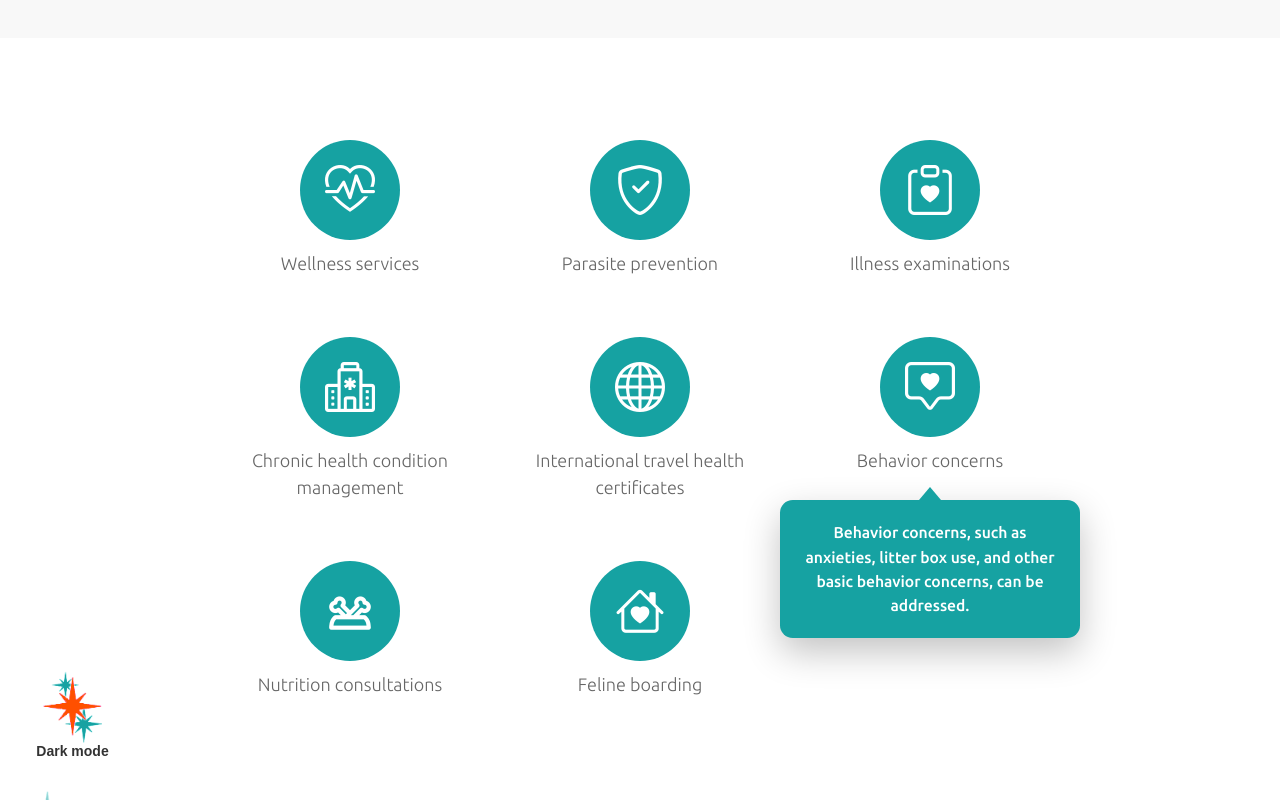
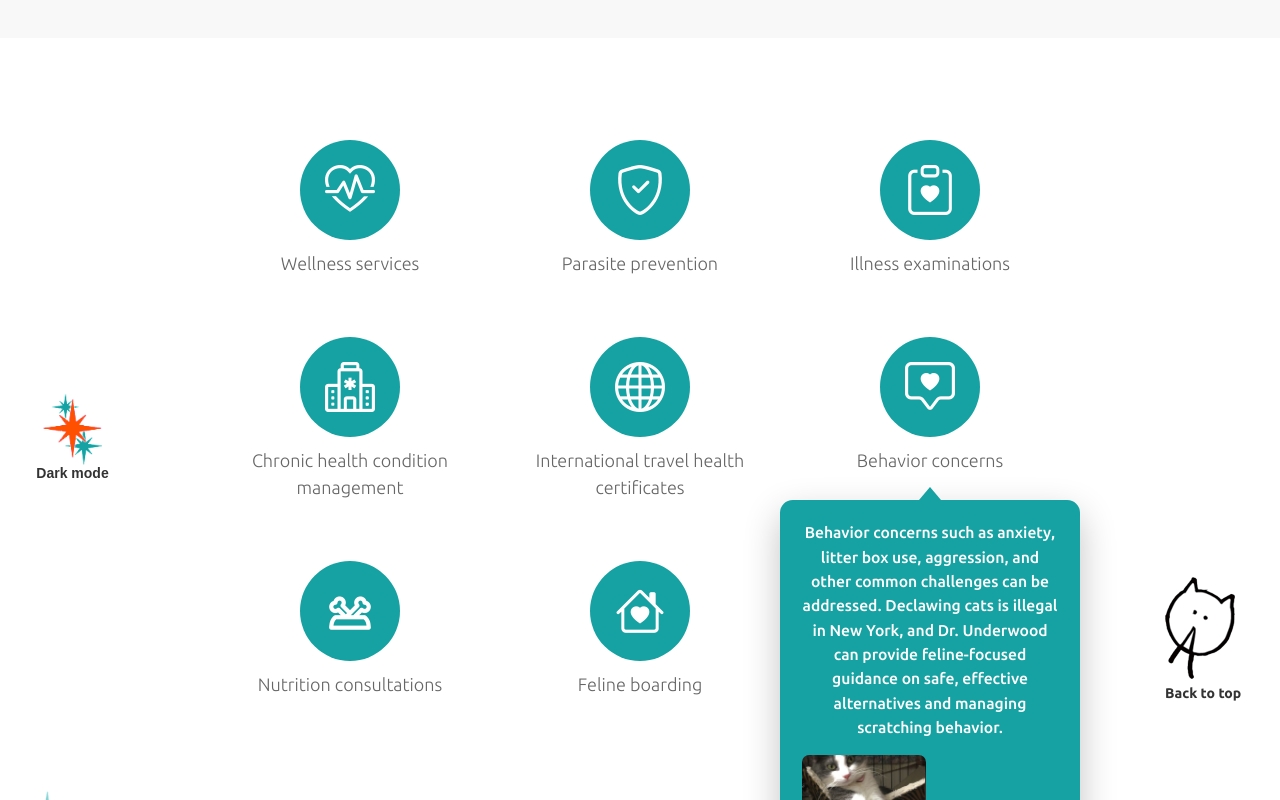
Before and after one commit to chrismuha/littlefriendsvet, a Vue app: page / in a window 1280 px wide. Both pictures are taken after a click on the button "Behavior concerns". Shown: the part 2988-3788 px from the top of the page. Built offline with nearby package versions, Linux system fonts and the light colour scheme; a web font is replaced by a local one.

Commit message:
Integrate feline behavior into service overlay

```diff
--- a/src/components/home/ServicesOffered.vue
+++ b/src/components/home/ServicesOffered.vue
@@ -39,7 +39,7 @@
                                     v-for="(image, imageIndex) in service.images"
                                     :key="image"
                                     :src="image"
-                                    :alt="`Feline boarding accommodation ${imageIndex + 1}`"
+                                    :alt="service.imageAlt || `${service.title} photo ${imageIndex + 1}`"
                                 >
                             </div>
                         </div>
@@ -85,7 +85,7 @@
                                     v-for="(image, imageIndex) in activeService.images"
                                     :key="image"
                                     :src="image"
-                                    :alt="`Feline boarding accommodation ${imageIndex + 1}`"
+                                    :alt="activeService.imageAlt || `${activeService.title} photo ${imageIndex + 1}`"
                                 >
                             </div>
                         </div>
@@ -102,6 +102,7 @@ import boardingImage1 from '@/assets/images/Gallery_1.jpg'
 import boardingImage2 from '@/assets/images/Gallery_2.jpg'
 import boardingImage3 from '@/assets/images/Gallery_3.jpg'
 import boardingImage4 from '@/assets/images/Gallery_4.jpg'
+import felineBehaviorImage from '@/assets/images/Mousie_claws.jpg'
 
 const services = [
     {
@@ -132,7 +133,9 @@ const services = [
     {
         icon: 'bi bi-chat-square-heart',
         title: 'Behavior concerns',
-        description: 'Behavior concerns, such as anxieties, litter box use, and other basic behavior concerns, can be addressed.',
+        description: 'Behavior concerns such as anxiety, litter box use, aggression, and other common challenges can be addressed. Declawing cats is illegal in New York, and Dr. Underwood can provide feline-focused guidance on safe, effective alternatives and managing scratching behavior.',
+        images: [felineBehaviorImage],
+        imageAlt: 'Cat demonstrating healthy scratching behavior',
     },
     {
         icon: 'ti ti-dog-bowl',
--- a/src/views/HomeView.vue
+++ b/src/views/HomeView.vue
@@ -1,6 +1,6 @@
 <script setup>
 import Cover from '@/components/home/Cover.vue';
-import FelineServices from '@/components/home/FelineServices.vue';
+// import FelineServices from '@/components/home/FelineServices.vue';
 // import FelineBoarding from '@/components/home/FelineBoarding.vue';
 import ForYou from '@/components/home/ForYou.vue';
 import ForYouButtons from '@/components/home/ForYouButtons.vue';
@@ -34,7 +34,7 @@ import OnlineStore from '@/components/home/OnlineStore.vue';
     <Information />
     <WhoWeAre />
     <!-- <FelineBoarding /> -->
-    <FelineServices />
+    <!-- <FelineServices /> -->
     <!-- <AdvancedImaging /> -->
     <!-- <PhotoGrid1 /> -->
     <Parasite />
```
